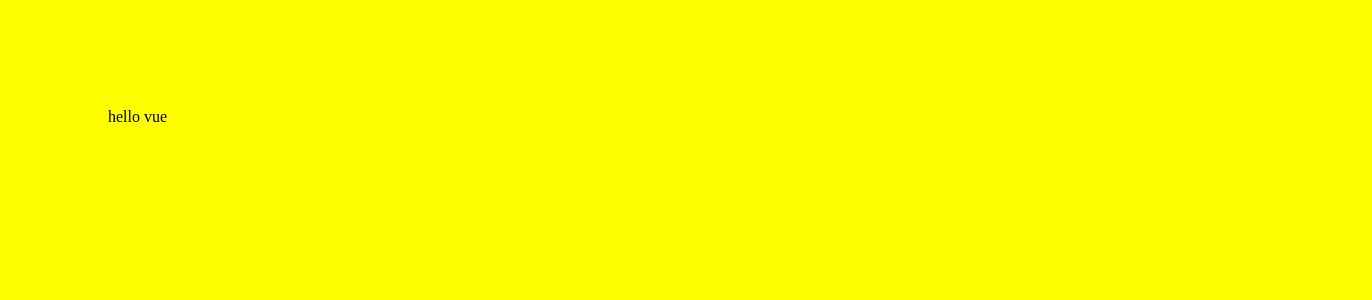
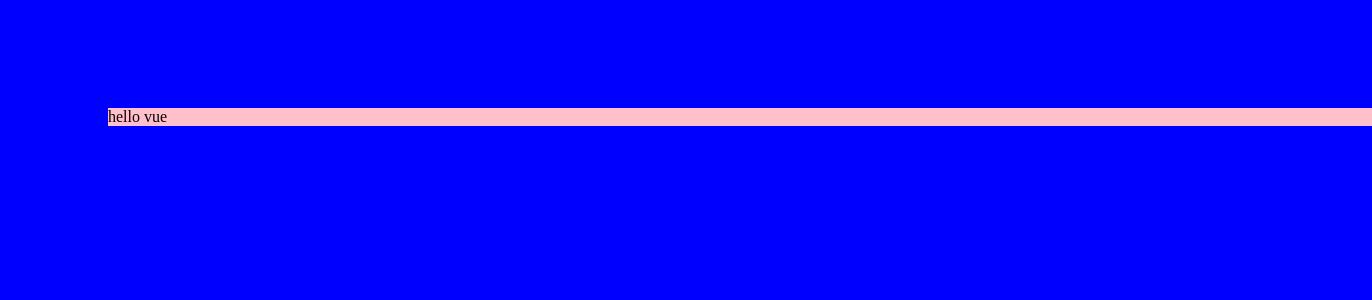
Before and after one commit to XiXiMoon/vue-webpack, a Vue app: page / in a window 1280 px wide. Shown: the top 300 px of the page, 1372 px wide, since content can reach past the window. Built offline with nearby package versions, Linux system fonts and the light colour scheme.

Commit message:
loaders——less样式文件处理(style-loader、css-loader、less-loader、less) 增加SASS配置中的sourceMap选项

```diff
--- a/package.json
+++ b/package.json
@@ -22,6 +22,8 @@
     "autoprefixer": "^9.7.5",
     "babel-loader": "^8.1.0",
     "css-loader": "^3.4.2",
+    "less": "^3.11.1",
+    "less-loader": "^5.0.0",
     "node-sass": "^4.13.1",
     "postcss-loader": "^3.0.0",
     "sass-loader": "^8.0.2",
--- a/src/index.html
+++ b/src/index.html
@@ -10,6 +10,6 @@
 <body>
     <div id="app">{{msg}}</div>
 
-    <script src="../delop-code/dev/static/js/main.48978c6418bed859b9e5.js"></script>
+    <script src="../delop-code/dev/static/js/main.787a6b0a23b8b97ed8e1.js"></script>
 </body>
 </html>
--- a/src/main.js
+++ b/src/main.js
@@ -6,7 +6,10 @@ alert("hello");
 // 第二种测试css引入方法
 // import './styles/demo.css'
 
-import './styles/demo.scss'
+// 测试scss文件
+// import './styles/demo.scss'
+
+import './styles/demo.less'
 
 var vm = new Vue({
     el: "#app",
--- /dev/null
+++ b/src/styles/demo.less
@@ -0,0 +1,7 @@
+body {
+    background-color:blue;
+    #app {
+        background-color: pink;
+        transform:translate(100px, 100px);
+    }
+}
```
Also changed, not shown: 2 other files (tests, documents, lock files or other folders).
